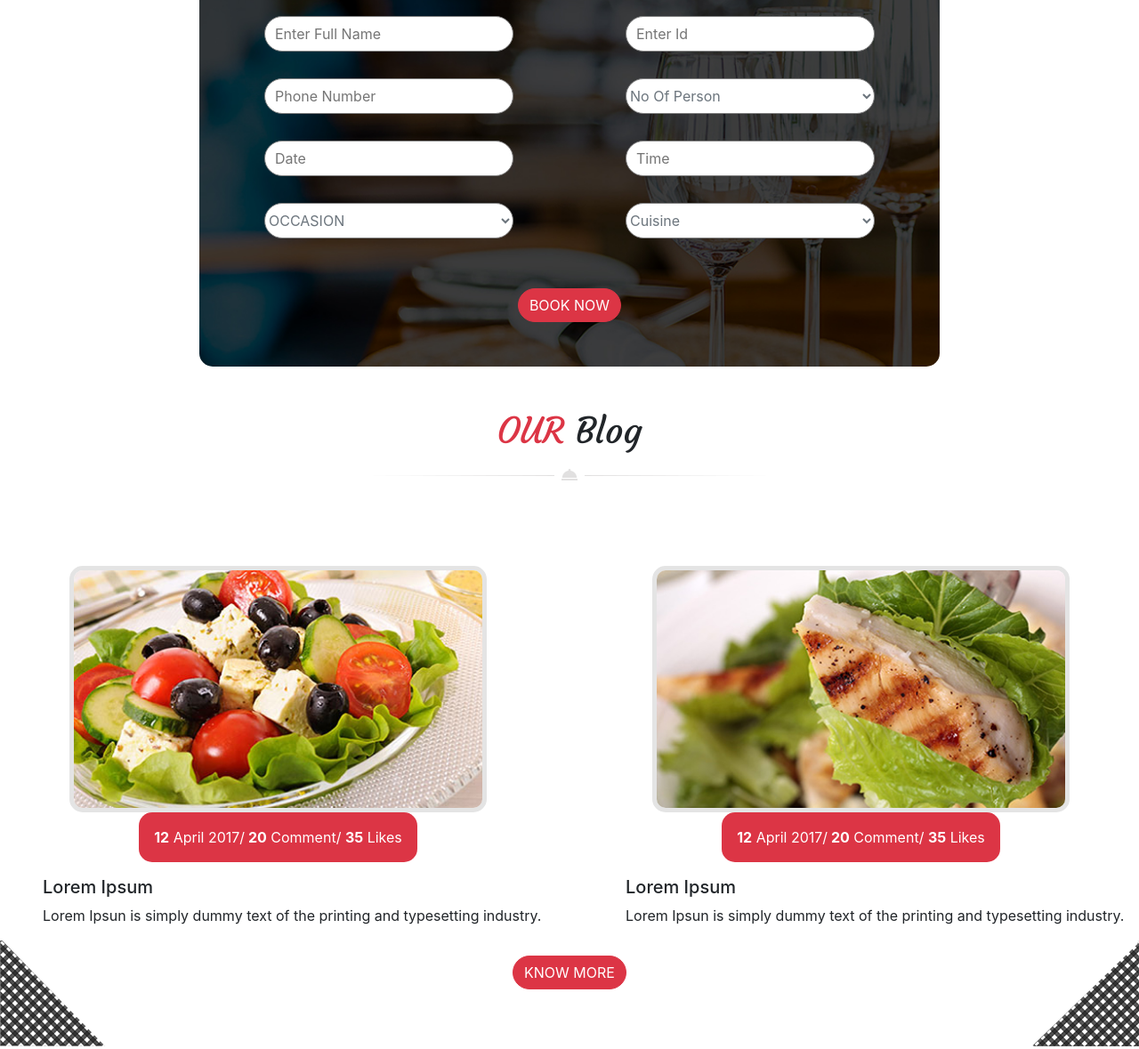
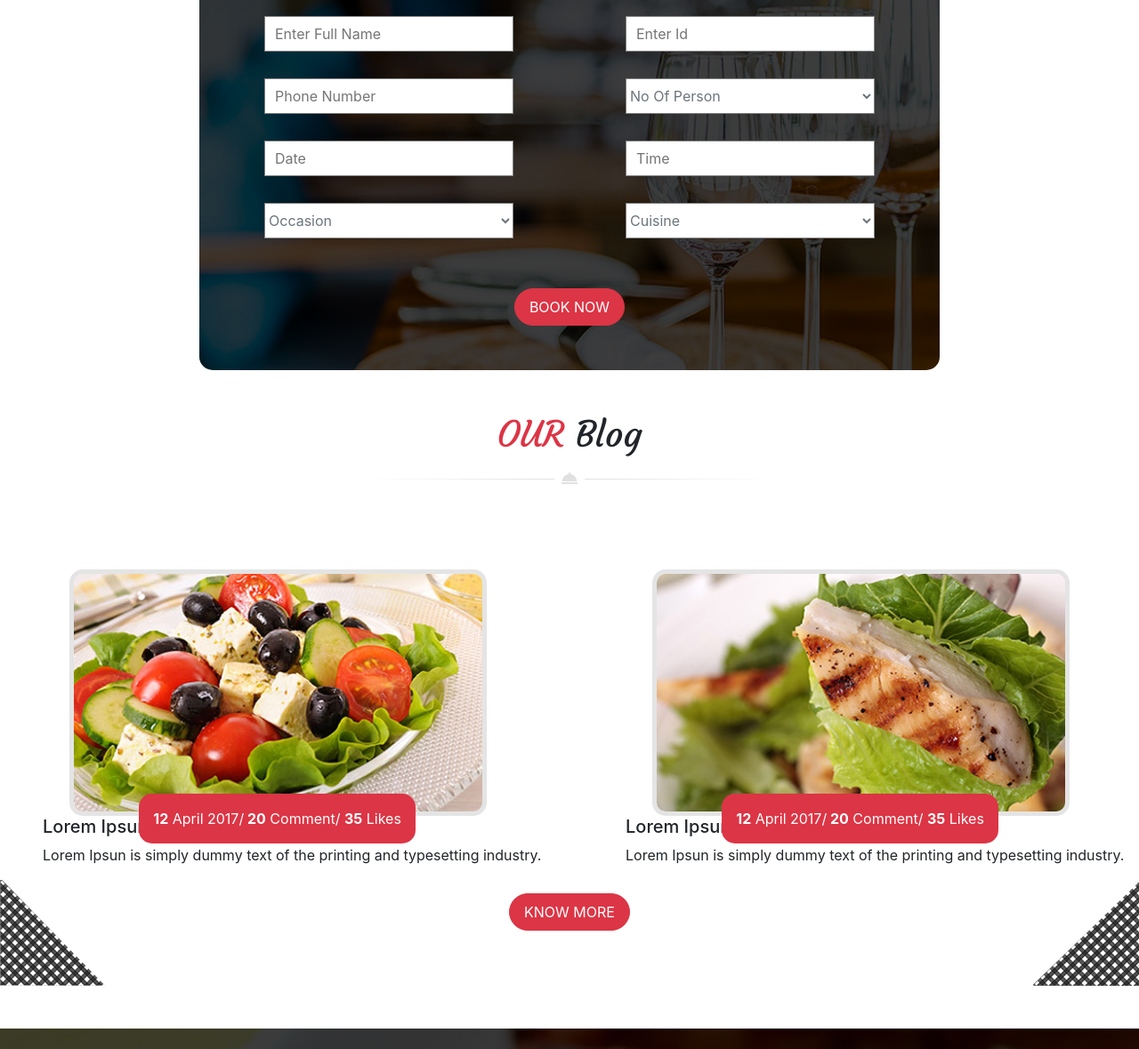
Before and after one commit to Zainab-dev-web/git_bootstrap_les_chefs, a website: page index.html in a window 1280 px wide. Shown: the part 2756-3935 px from the top of the page at 89% size. Drawn offline with nearby package versions, Linux system fonts and the light colour scheme.

Commit message:
modification padding-margin sect3+4

```diff
--- a/index.html
+++ b/index.html
@@ -843,11 +843,11 @@
                         <div class=" row justify-content-end mr-5  ">
 
                             <select class=" text-secondary" name="non" size="1">
-                                <option>OCCASION
-                                <option>OCCASION
-                                <option>OCCASION
-                                <option>OCCASION
-                                <option>OCCASION
+                                <option> Occasion
+                                <option> Occasion
+                                <option> Occasion
+                                <option> Occasion
+                                <option> Occasion
                             </select>
 
 
@@ -866,11 +866,11 @@
                         <div class=" row justify-content-start ml-5  ">
 
                             <select class=" text-secondary" name="non" size="1">
-                                <option>No Of Person
-                                <option>No Of Person
-                                <option>No Of Person
-                                <option>No Of Person
-                                <option>No Of Person
+                                <option> No Of Person
+                                <option> No Of Person
+                                <option> No Of Person
+                                <option> No Of Person
+                                <option> No Of Person
                             </select>
 
 
@@ -885,11 +885,11 @@
                         <div class=" row justify-content-start ml-5  ">
 
                             <select class=" text-secondary" name="non" size="1">
-                                <option>Cuisine
-                                <option>Cuisine
-                                <option>Cuisine
-                                <option>Cuisine
-                                <option>Cuisine
+                                <option> Cuisine
+                                <option> Cuisine
+                                <option> Cuisine
+                                <option> Cuisine
+                                <option> Cuisine
                             </select>
 
 
@@ -899,7 +899,7 @@
 
                 </div>
                 <div class=" text-center pt-3">
-                    <button type="button" class="btn btn-danger text-uppercase">Book
+                    <button type="button" class="btn btn-danger text-uppercase px-3 py-2">Book
                         Now</button>
                 </div>
             </div>
@@ -929,11 +929,14 @@
                 </div>
                 <div class="dred d-flex justify-content-center">
                     <div class=" dred2 text-center w-50">
-                        <p class=" pred bg-danger text-white p-3"><strong>12</strong> April 2017/<strong> 20</strong> Comment/ <strong> 35</strong> Likes</p>
+                        <p class=" pred bg-danger text-white p-3"><strong>12</strong> April 2017/<strong> 20</strong>
+                            Comment/ <strong> 35</strong> Likes</p>
                     </div>
                 </div>
                 <div class="ml-5">
-                <h5><stron>Lorem Ipsum</stron></h5>
+                    <h5>
+                        <stron>Lorem Ipsum</stron>
+                    </h5>
                     <p>Lorem Ipsun is simply dummy text of the printing and typesetting industry.</p>
                 </div>
             </div>
@@ -941,13 +944,16 @@
                 <div class=" dgris text-center">
                     <img class="imggris w-75 text-center" src="./public/images/blog_img2.jpg" alt="">
                 </div>
-                <div class="dred d-flex justify-content-center" >
+                <div class="dred d-flex justify-content-center">
                     <div class="dred2 text-center w-50 ">
-                    <p class=" pred bg-danger text-white py-3 "><strong>12</strong> April 2017/<strong> 20</strong> Comment/ <strong> 35</strong> Likes</p>
+                        <p class=" pred bg-danger text-white p-3 "><strong>12</strong> April 2017/<strong> 20</strong>
+                            Comment/ <strong> 35</strong> Likes</p>
                     </div>
                 </div>
                 <div class="ml-5">
-                <h5><stron>Lorem Ipsum</stron></h5>
+                    <h5>
+                        <stron>Lorem Ipsum</stron>
+                    </h5>
                     <p>Lorem Ipsun is simply dummy text of the printing and typesetting industry.</p>
                 </div>
             </div>
@@ -983,7 +989,7 @@
             </div>
             <div class="col-6">
                 <div class="dcol text-center pb-5">
-                    <button type="button" class="btn btn-danger text-white text-uppercase rounded-2">know more</button>
+                    <button type="button" class="btn btn-danger text-white text-uppercase px-3 py-2">know more</button>
                 </div>
             </div>
             <div class="col-3 text-right">
@@ -1007,8 +1013,8 @@
                 <div class="col-6">
                     <div class="row">
                         <div class="rgros col-4">
-                            <img class="rounded-circle w-75 border border-secondary" src="./public/images/testimonial1.jpg"
-                                alt="">
+                            <img class="rounded-circle w-75 border border-secondary"
+                                src="./public/images/testimonial1.jpg" alt="">
                         </div>
                         <div class="col-7 mx-2 border border-white rounded text-justify">
                             <h6 class="text-white"><strong>
--- a/src/sass/style.sass
+++ b/src/sass/style.sass
@@ -130,7 +130,7 @@ body
                     margin: 15px 0
                     background-color: white
                     border: solid 1px grey
-                    border-radius: 25px
+                    border-radius: 10git px
             .btn
                 border-radius: 25px
                 margin-bottom: 50px
@@ -147,19 +147,26 @@ body
         .row
             .col-6
                 .dgris
+                    position: relative
                     .imggris
-                         border-radius: 15px
-                         border: 5px solid rgb(228, 228, 228)
+                        border-radius: 15px
+                        border: 5px solid rgb(228, 228, 228)
             .dred
                 .dred2
-                    z-index: 1
+
+
                     .pred
-                         border-radius: 15px
+                        border-radius: 15px
+                        position: absolute
+                        z-index: 5
+                        bottom: 25px
         .row
             .col-6
                 .dcol
                     .btn
                         border-radius: 25px
+            .ml-5
+
 
 
 
```
Also changed, not shown: public/css/style.css, 1 other file. Lines whose indentation alone changed are shown as unchanged.
